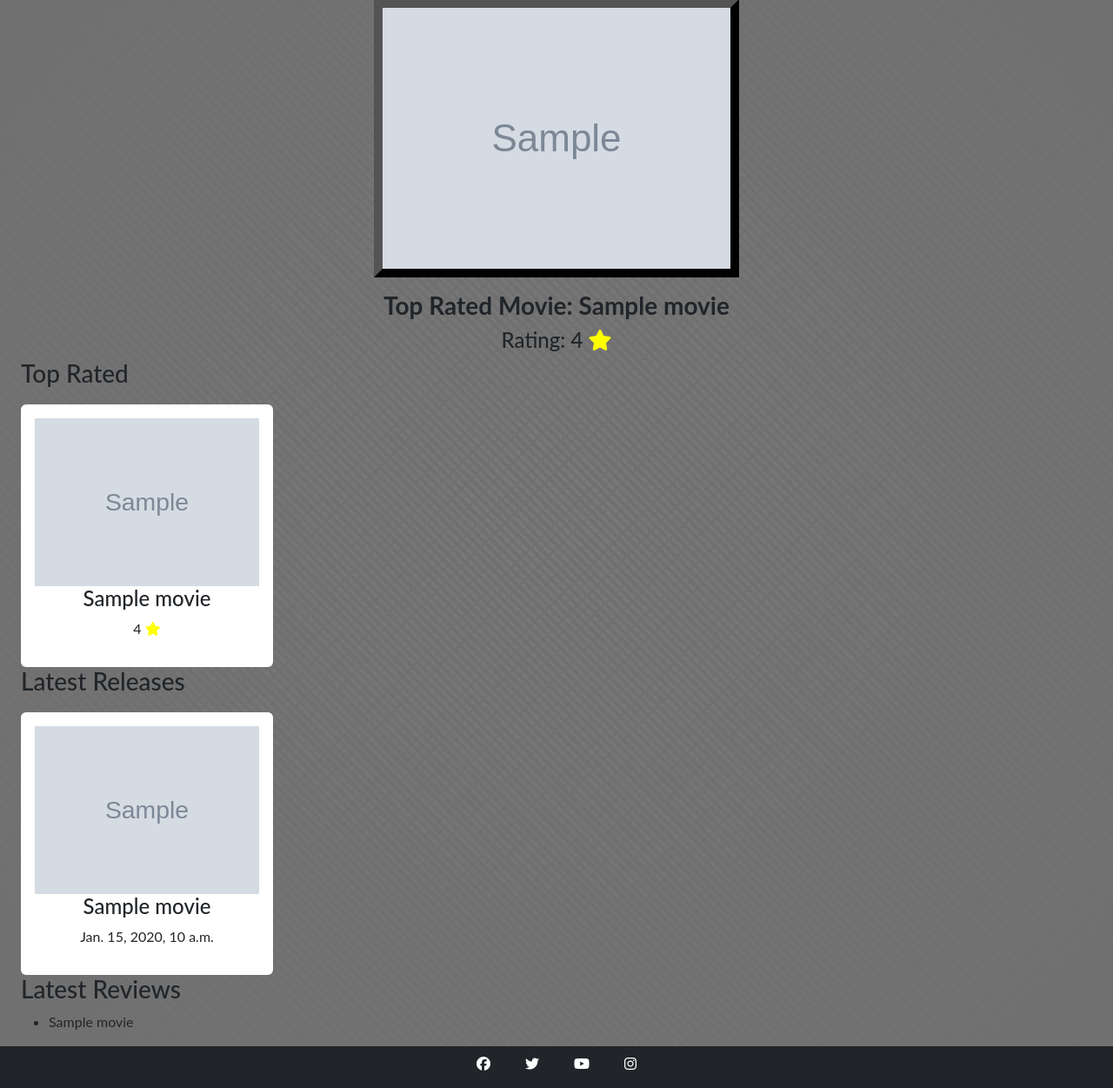
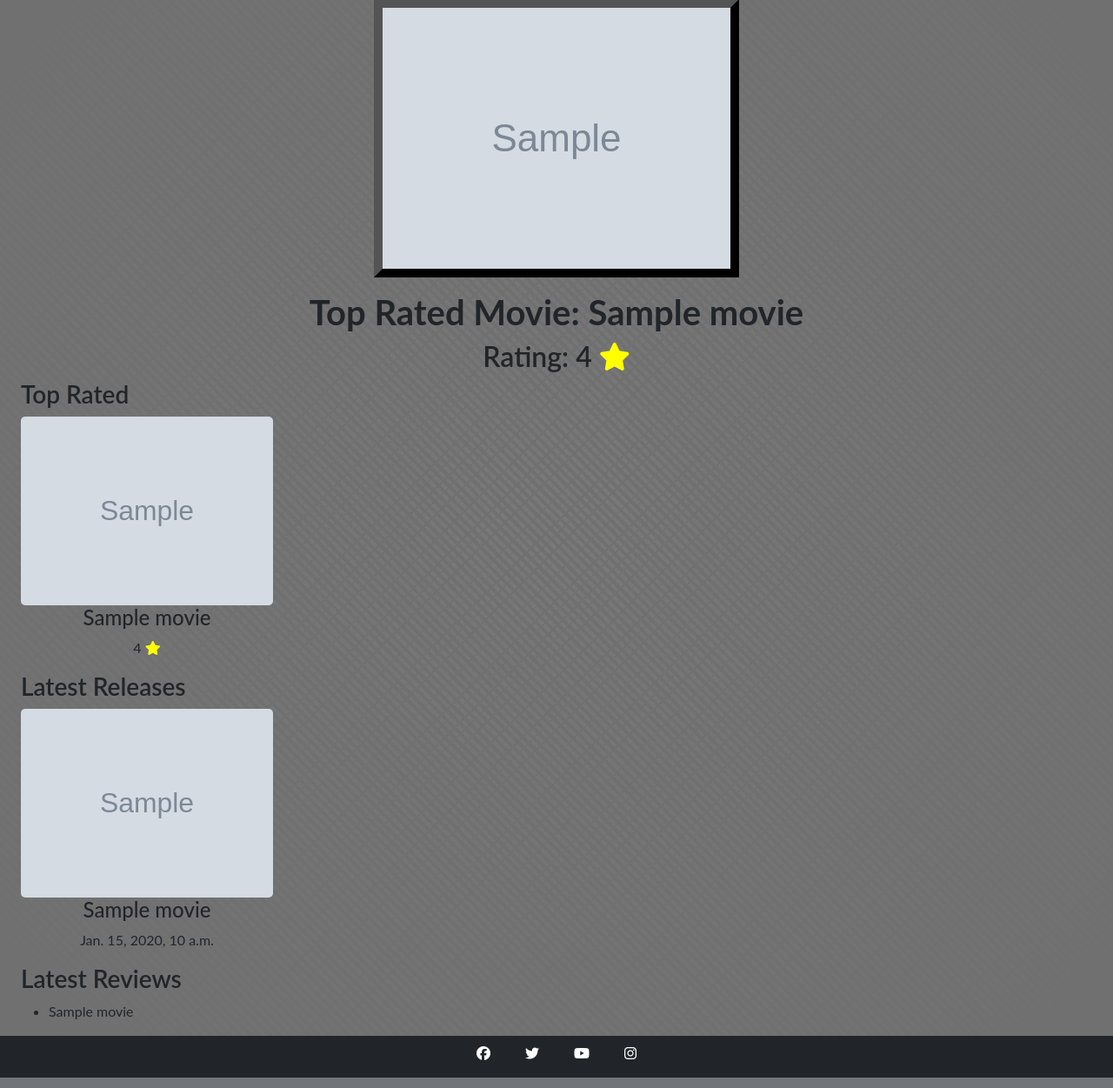
Before and after one commit to JackDay94/ReviewVie, a Django app: template home/templates/home/home.html in a window 1280 px wide. Shown: the part 67-1318 px from the top of the page at 87% size. Run offline with Django 3.2, Linux system fonts and the light colour scheme; the template is opened without the code that fills it: most values are stand-ins (such as "Sample title", 1, 10 or a date in 2020); grey boxes marked "Sample" are stand-in pictures; some libraries are stand-ins or nearby versions.

Commit message:
Update home page styles for movie images and remove card body divs for better flow

```diff
--- a/home/templates/home/home.html
+++ b/home/templates/home/home.html
@@ -6,32 +6,31 @@
         {% for movie in movies.top_movie %}
         <div class="col-12 text-center pt-3" id="top-movie">
             <a href="#">
-                <img src="{{ movie.image.url }}" alt="Top Rated Movie" class="top-movie-img">
+                <img src="{{ movie.image.url }}" alt="{{ movie.name }}" class="top-movie-img">
             </a>
         </div>
         <div class="col-12 text-center pt-3">
-            <h1 class="fs-3 fw-bold">Top Rated Movie: {{ movie.name }} </h1>
-            <h2 class="fs-4">Rating: {{ movie.average_stars }} <i class="fa-solid fa-star star-rating"></i> </h2>
+            <h1 class="fw-bold">Top Rated Movie: {{ movie.name }} </h1>
+            <h2 class="fw-semibold">Rating: {{ movie.average_stars }} <i class="fa-solid fa-star star-rating"></i> </h2>
         </div>
         {% endfor %}
     </div>
     {% if user.is_authenticated %}
     <div class="row">
-        <h3>Recommended Movies</h3>
+        <h3 class="fw-semibold">Recommended Movies</h3>
         <div class="col-md-6 col-6 col-lg-3">
 
         </div>
     </div>
     {% endif %}
     <div class="row">
-        <h3>Top Rated</h3>
+        <h3 class="fw-semibold">Top Rated</h3>
         {% for movie in movies.top_rated %}
         <div class="col-md-6 col-6 col-lg-3">
             <div class="card">
-                <div class="card-body">
                 <div class="text-center">
                     <a href="#">
-                            <img src="{{ movie.image.url }}" alt="{{ move.name }}" class="movie-img">
+                        <img src="{{ movie.image.url }}" alt="{{ movie.name }}" class="movie-img">
                     </a>
                     <h4 class="text-center">{{ movie.name }}</h4>
                     <p class="text-center">{{ movie.average_stars }} <i class="fa-solid fa-star star-rating"></i>
@@ -39,22 +38,19 @@
                 </div>
             </div>
         </div>
-        </div>
         {% endfor %}
     </div>
     <div class="row">
-        <h3>Latest Releases</h3>
+        <h3 class="fw-semibold">Latest Releases</h3>
         {% for movie in movies.new_release %}
         <div class="col-md-6 col-6 col-lg-3">
             <div class="card">
-                <div class="card-body movie-feature">
                 <div class="text-center">
                     <a href="#">
-                            <img src="{{ movie.image.url }}" alt="{{ move.name }}" class="movie-img">
+                        <img src="{{ movie.image.url }}" alt="{{ movie.name }}" class="movie-img">
                     </a>
                     <h4 class="text-center">{{ movie.name }}</h4>
                     <p class="text-center">{{ movie.release_date }}</p>
-                    </div>
                 </div>
             </div>
         </div>
@@ -62,7 +58,7 @@
     </div>
     <div class="row">
         <div class="col-12">
-            <h3>Latest Reviews</h3>
+            <h3 class="fw-semibold">Latest Reviews</h3>
             {% for movie in movies.new_review %}
             <ul>
                 <li>{{ movie.movie }}</li>
--- a/static/css/style.css
+++ b/static/css/style.css
@@ -59,14 +59,14 @@ footer {
 /* Home page Styles */
 
 .top-movie-img {
-    object-fit: cover;
-    max-width: 60%;
+    height: auto;
     max-height: 100%;
     border: outset black 10px;
 }
 
 #top-movie {
     max-height: 60vh;
+    min-height: 300px;
 }
 
 .star-rating {
@@ -74,16 +74,13 @@ footer {
 }
 
 .card {
-    background: white !important;
+    background: none !important;
     border: none !important;
-    margin-top: 10px;
 }
 
 .movie-img {
-    max-height: 100%;
-    width: 100%;
+    height: auto;
+    max-width: 100%;
+    max-height: 300px;
+    border-radius: 5px;
 }
-
-.card-body {
-    max-height: 40vh;
-}
```
Lines whose indentation alone changed are shown as unchanged.
